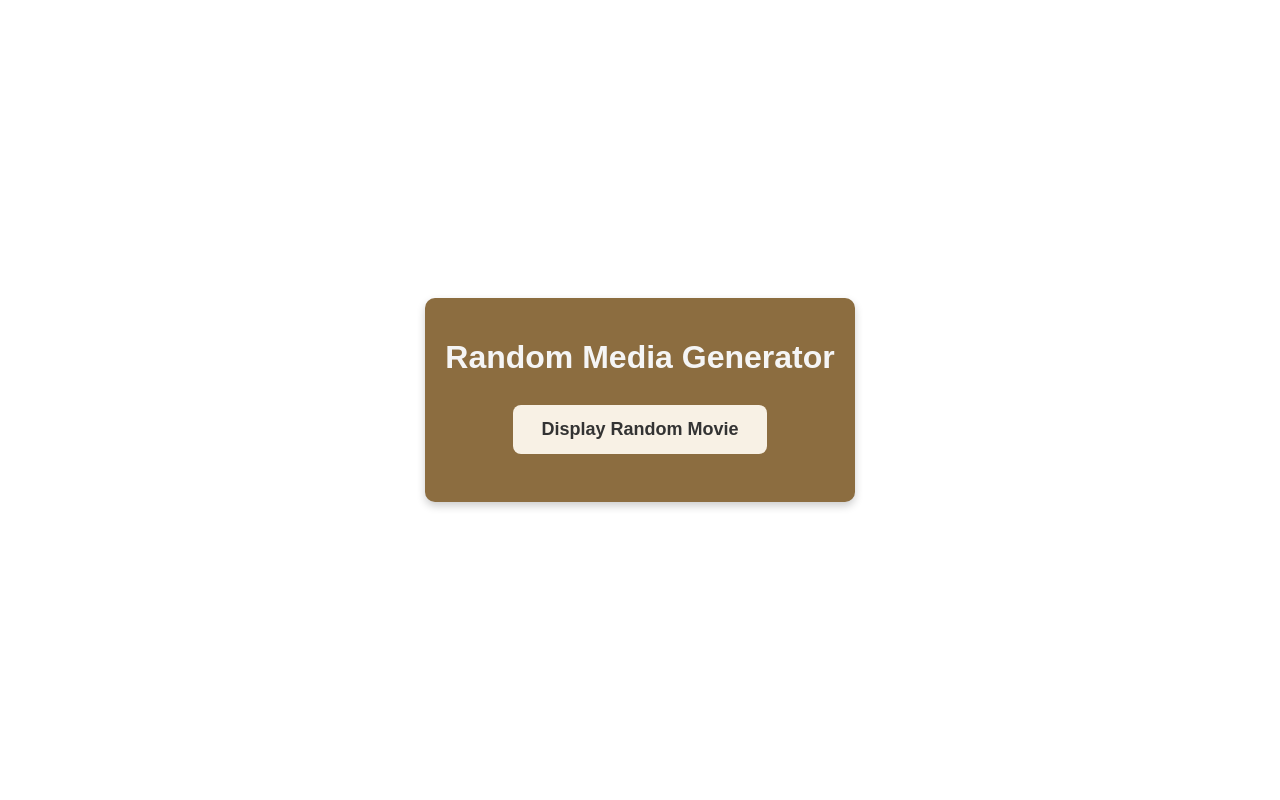
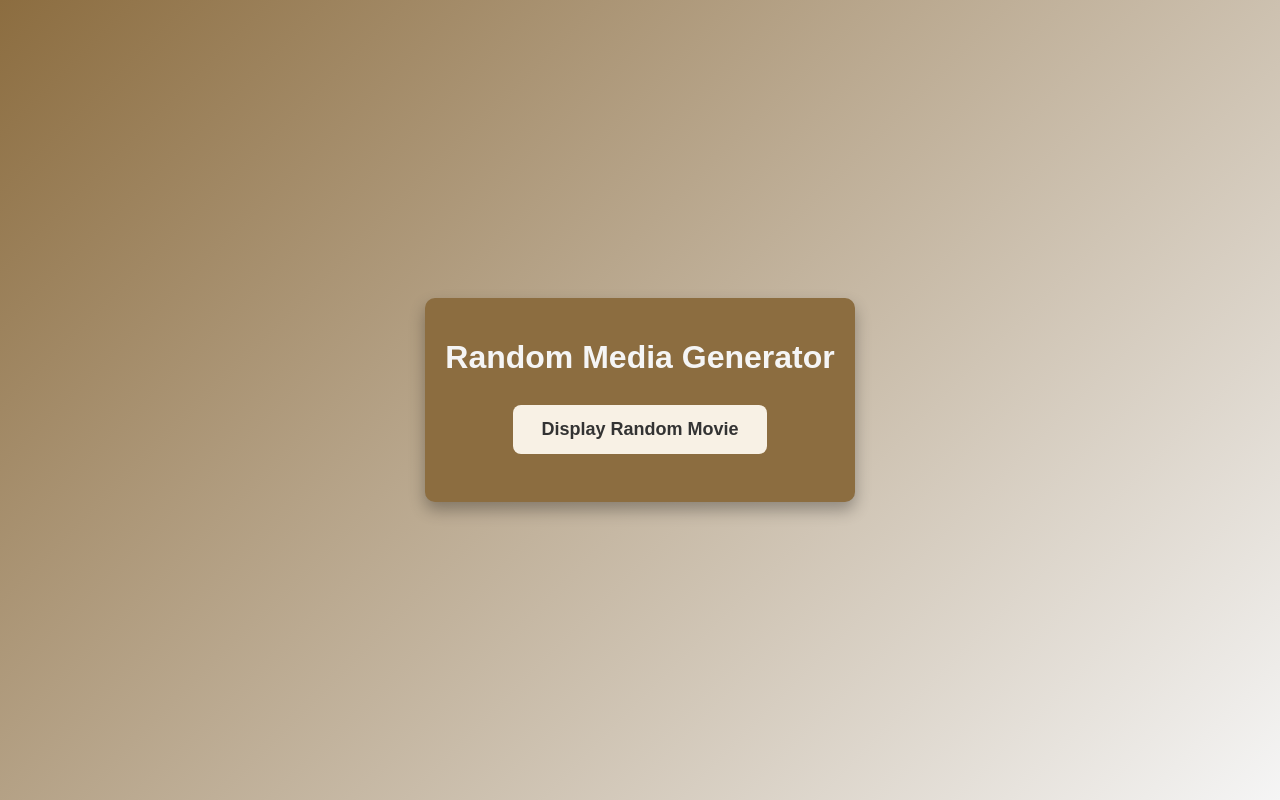
Before and after one commit to AD-Archer/MoviesNoir-Movie-Generator, a plain HTML site: page index.html in a window 1280 px wide. Drawn offline with Linux system fonts and the light colour scheme.

Commit message:
updated css background to have a gradient

```diff
--- a/styles.css
+++ b/styles.css
@@ -6,6 +6,7 @@ body {
     margin: 0;
     color: #f5f5f5; /* Light text color for better readability */
     font-family: 'Arial', sans-serif;
+    background: linear-gradient(135deg, #8c6d40, #f5f5f5); /* Gradient background */
 }
 
 .container {
@@ -14,7 +15,7 @@ body {
     max-width: 800px;
     background-color: #8c6d40; /* Slightly lighter cream chocolate caramel color */
     border-radius: 10px; /* Rounded corners for container */
-    box-shadow: 0 4px 8px rgba(0, 0, 0, 0.2); /* Light shadow for container */
+    box-shadow: 0 8px 16px rgba(0, 0, 0, 0.3); /* Enhanced shadow for container */
 }
 
 .button-container {
@@ -31,12 +32,13 @@ body {
     cursor: pointer;
     font-size: 18px; /* Slightly smaller, more modern */
     font-weight: bold;
-    transition: background-color 0.3s ease, transform 0.2s ease;
+    transition: background-color 0.3s ease, transform 0.2s ease, box-shadow 0.2s ease;
 }
 
 .button:hover {
     background-color: #e0d5c8; /* Lighter creamy brown on hover */
     transform: translateY(-2px); /* Subtle lift effect on hover */
+    box-shadow: 0 4px 8px rgba(0, 0, 0, 0.2); /* Slight shadow on hover */
 }
 
 .content-container {
```
